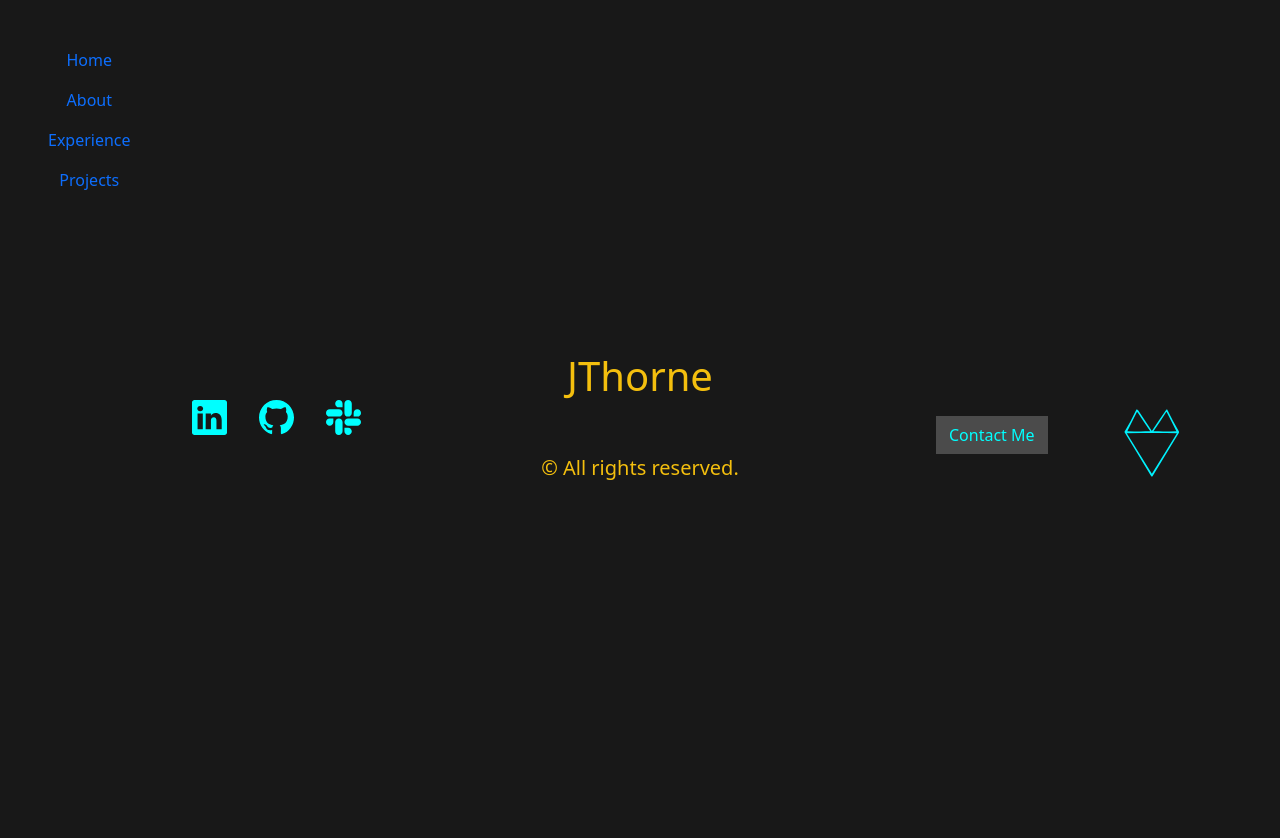
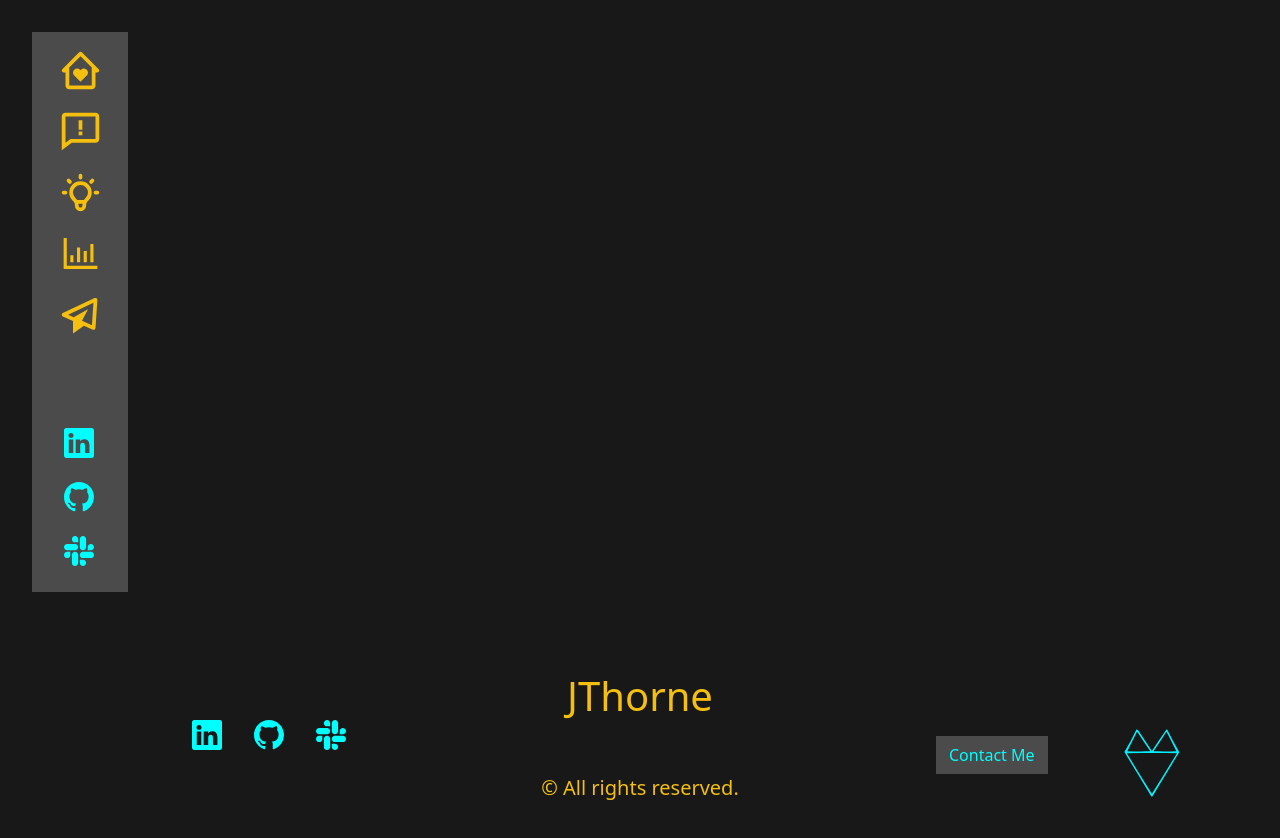
Before and after one commit to JThorneX/React-Portfolio, a React (Create React App) app: page / in a window 1280 px wide. Shown: the top 838 px of the page. Built offline with nearby package versions, Linux system fonts and the light colour scheme.

Commit message:
navbar styled, colors not finalized

```diff
--- a/src/components/Navbar/Navbar.js
+++ b/src/components/Navbar/Navbar.js
@@ -1,37 +1,48 @@
 import React from "react";
 import "./navbar.css";
 import { Link } from "react-router-dom";
+import Socials from "../Socials/Socials";
+import { BiHomeHeart } from "react-icons/bi";
+import { BiCommentError } from "react-icons/bi";
+import { HiOutlineLightBulb } from "react-icons/hi";
+import { AiOutlineBarChart } from "react-icons/ai";
+import { BiPaperPlane } from "react-icons/bi";
 
 function Navbar() {
   return (
     <div className="navbar-wrapper">
+      <div className="navbar-content">
         <ul className="nav navbar">
           <li className="nav-item">
             <Link className="nav-link" to="/">
-            Home
+              <BiHomeHeart size="45" className="nav-icon" />
             </Link>
           </li>
           <li className="nav-item">
             <Link className="nav-link" to="/about">
-            About
+              <BiCommentError size="45" className="nav-icon" />
             </Link>
           </li>
           <li className="nav-item">
             <Link className="nav-link" to="/experience">
-            Experience
+              <HiOutlineLightBulb size="45" className="nav-icon" />
             </Link>
           </li>
           <li className="nav-item">
             <Link className="nav-link" to="/projects">
-            Projects
+              <AiOutlineBarChart size="45" className="nav-icon" />
             </Link>
           </li>
-        {/* <li className="nav-item">
+          <li className="nav-item">
             <Link className="nav-link" to="/contact">
-          Contact
+              <BiPaperPlane size="45" className="nav-icon" />
             </Link>
-      </li> */}
+          </li>
         </ul>
+      </div>
+      <div className="nav-socials">
+        <Socials />
+      </div>
     </div>
   );
 }
--- a/src/components/Navbar/navbar.css
+++ b/src/components/Navbar/navbar.css
@@ -1,10 +1,24 @@
 .navbar-wrapper {
+  background-color: var(--light-fade-bg);
   max-width: 6rem;
   margin: 2rem;
-  height: 15rem;
+  height: 35rem;
+  align-items: center;
+}
+
+.nav-icon {
+  color: var(--gold);
 }
 
 .navbar-wrapper ul {
   display: flex;
   flex-direction: column;
 }
+
+.nav-socials {
+  display: flex;
+  flex-direction: column;
+  gap: 1.5rem;
+  margin: 2rem;
+  padding-top: 2.7rem;
+}
--- a/src/components/Socials/Socials.js
+++ b/src/components/Socials/Socials.js
@@ -10,17 +10,17 @@ function Socials() {
     <>
       <div>
         <a href="https://linkedin.com" target="_blank" className="socials-icon">
-          <BsLinkedin size="35" color="cyan" />
+          <BsLinkedin size="30" color="cyan" />
         </a>
       </div>
       <div>
         <a href="https://github.com" target="_blank" className="socials-icon">
-          <BsGithub size="35" color="cyan" />
+          <BsGithub size="30" color="cyan" />
         </a>
       </div>
       <div>
         <a href="https://slack.com" target="_blank" className="socials-icon">
-          <BsSlack size="35" color="cyan" />
+          <BsSlack size="30" color="cyan" />
         </a>
       </div>
     </>
```
Lines whose indentation alone changed are shown as unchanged.
